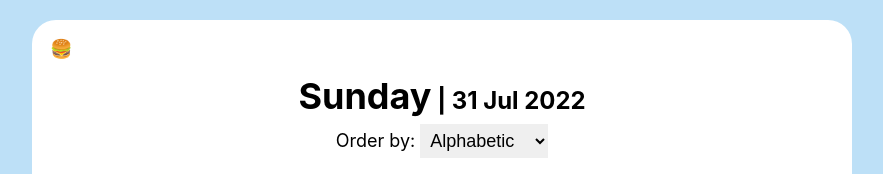
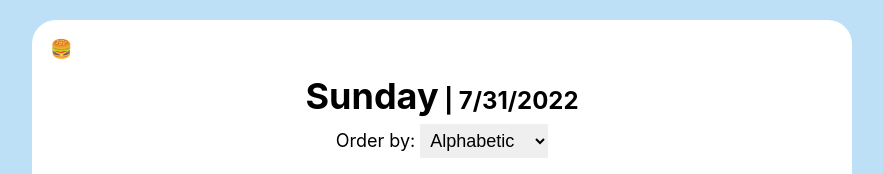
Before and after one commit to davidshir93/markdone-v, a Vue app: page /#/ in a window 1280 px wide. Shown: the top 174 px of the page, without its empty margins (198-1081 px from the left). Built offline with nearby package versions, Linux system fonts and the light colour scheme.

Commit message:
dates reformat using Intl.DateTimeFormat

```diff
--- a/src/views/HomeView.vue
+++ b/src/views/HomeView.vue
@@ -25,33 +25,26 @@ import GoalsList from "@/components/GoalsList.vue";
 
 import { mapActions } from "vuex";
 
-const days = [
-  "Sunday",
-  "Monday",
-  "Tuesday",
-  "Wedsday",
-  "Thursday",
-  "Friday",
-  "Saturday",
-];
+const now = new Date();
+const locale = navigator.language;
 
 export default {
   name: "HomeView",
   components: { HeaderTitle, ButtonHome, GoalsList },
   computed: {
     calcDayName() {
-      let today = new Date();
-      return days[today.getDay()];
+      const options = {
+        weekday: "long",
+      };
+      return new Intl.DateTimeFormat(locale, options).format(now);
     },
     calcDateSubTitle() {
-      let today = new Date();
-      return (
-        today.toLocaleString("en-US", { day: "2-digit" }) +
-        " " +
-        today.toLocaleString("en-US", { month: "short" }) +
-        " " +
-        today.getFullYear()
-      );
+      const options = {
+        day: "numeric",
+        month: "numeric",
+        year: "numeric",
+      };
+      return new Intl.DateTimeFormat(locale, options).format(now);
     },
   },
   methods: {
```
